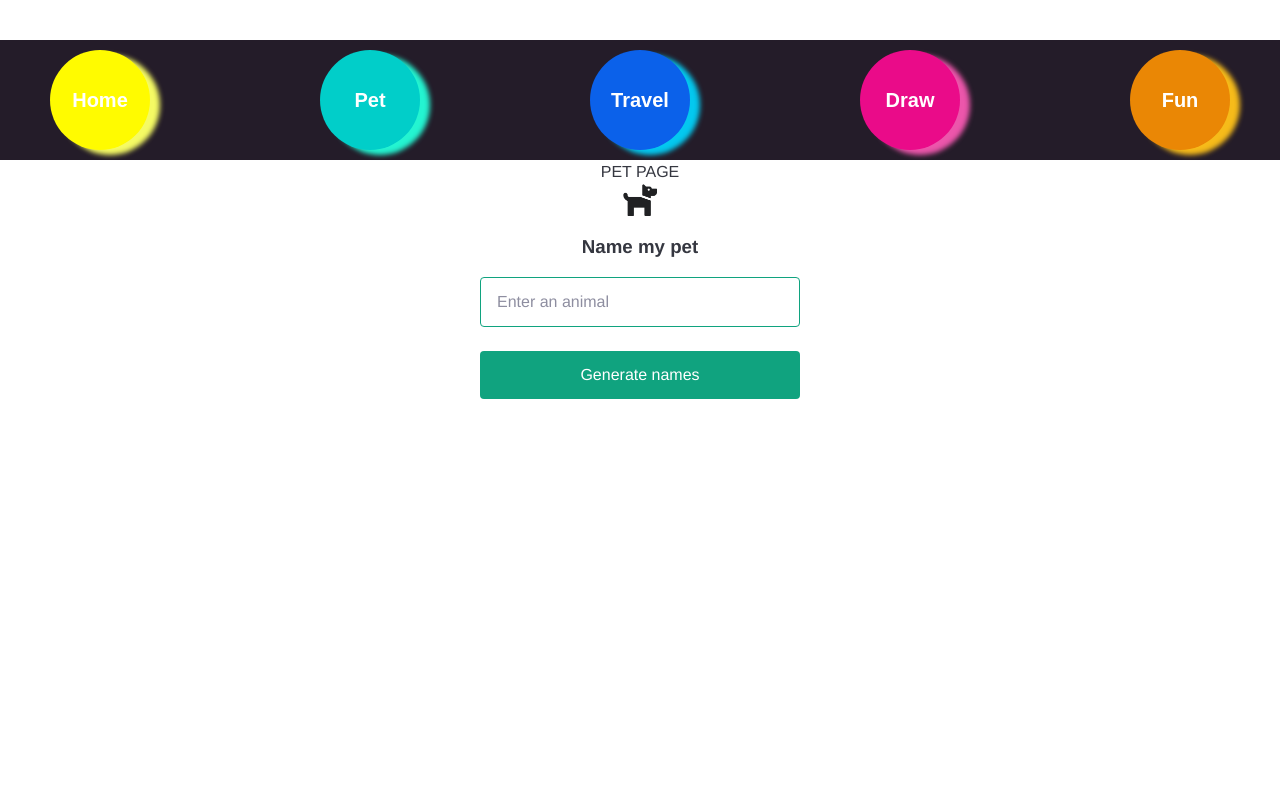
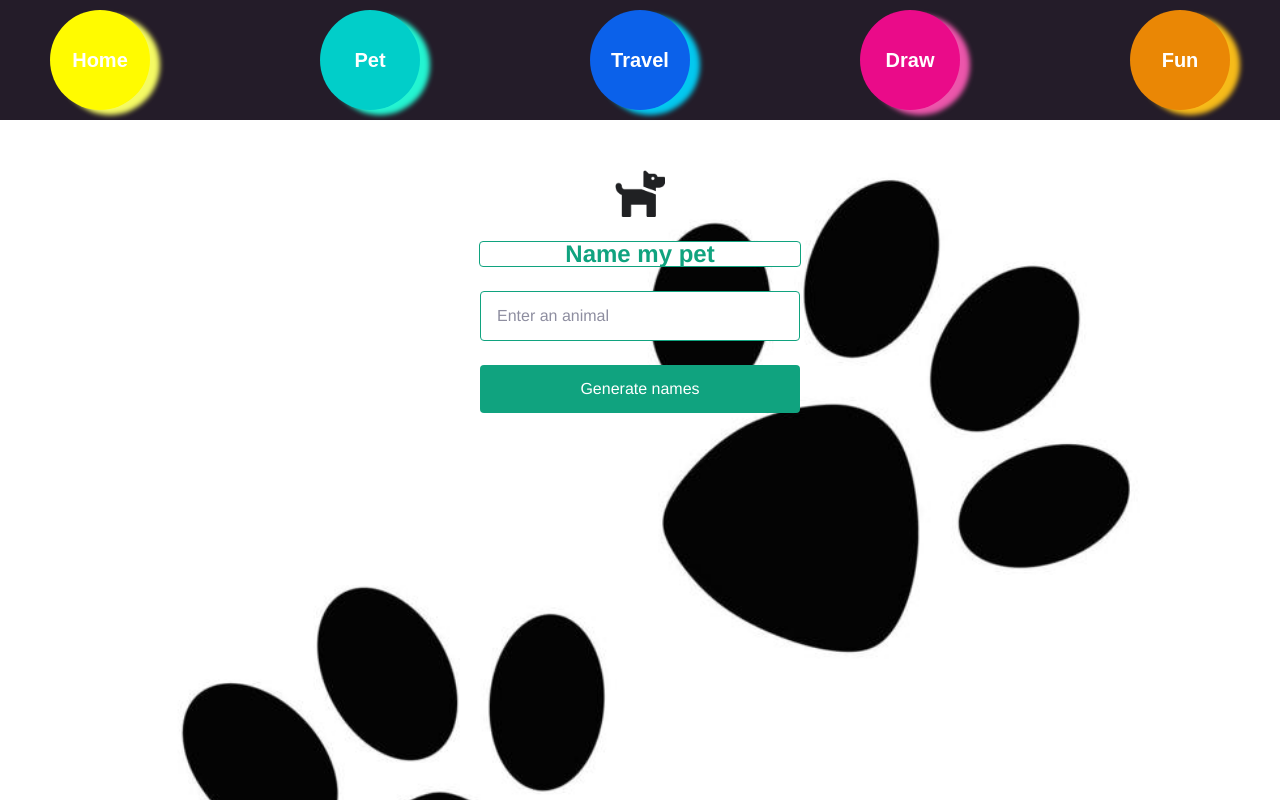
Before and after one commit to MonicaCodreanu/openAiApp, a Next.js app: page /pet in a window 1280 px wide. Built offline with nearby package versions, Linux system fonts and the light colour scheme; a web font is replaced by a local one.

Commit message:
added functionality for fun page and draw page

```diff
--- a/pages/pet.js
+++ b/pages/pet.js
@@ -38,9 +38,11 @@ const Pet = () => {
   return (
     <main className={styles.main}>
       <Navbar />
-      PET PAGE
+      <div className={styles.container}>
         <img src="/dog.png" className={styles.icon} />
-      <h3>Name my pet</h3>
+        <div className={styles.title}>
+          <h2>Name my pet</h2>
+        </div>
         <form onSubmit={onSubmit}>
           <input
             type="text"
@@ -52,6 +54,7 @@ const Pet = () => {
           <input type="submit" value="Generate names" />
         </form>
         <div className={styles.result}>{result}</div>
+      </div>
     </main>
   );
 };
--- a/pages/pet.module.css
+++ b/pages/pet.module.css
@@ -25,10 +25,13 @@
   display: flex;
   flex-direction: column;
   align-items: center;
-  padding-top: 40px;
+  background-image: url("../public/paw-print.jpg");
+  background-size: cover;
+  height: 100vh;
+  /* padding-top: 40px; */
 }
 .main .icon {
-  width: 34px;
+  width: 50px;
 }
 .main h1 {
   font-size: 32px;
@@ -66,3 +69,23 @@
   font-weight: bold;
   margin-top: 40px;
 }
+
+.container {
+  margin-top: 50px;
+  display: flex;
+  flex-direction: column;
+  align-items: center;
+}
+.container h2 {
+  color: #10a37f;
+  margin: 0;
+}
+.title {
+  width: 320px;
+  background-color: white;
+  border-radius: 4px;
+  border: 1px solid #10a37f;
+  text-align: center;
+  margin-top: 24px;
+  margin-bottom: 24px;
+}
--- a/pages/travel.module.css
+++ b/pages/travel.module.css
@@ -22,6 +22,8 @@
 }
 .overlay h4 {
   color: white;
+  margin-right: 20px;
+  margin-left: 20px;
 }
 .overlay p {
   color: white;
```
Also changed, not shown: pages/draw.js (+9 -3 lines), pages/draw.module.css (+11 -2 lines), pages/fun.js (+48 -32 lines), pages/fun.module.css (+15 -1 lines), pages/index.module.css (+7 -1 lines), public/paw-print.avif (added), public/paw-print.jpg (added). Lines whose indentation alone changed are shown as unchanged.
